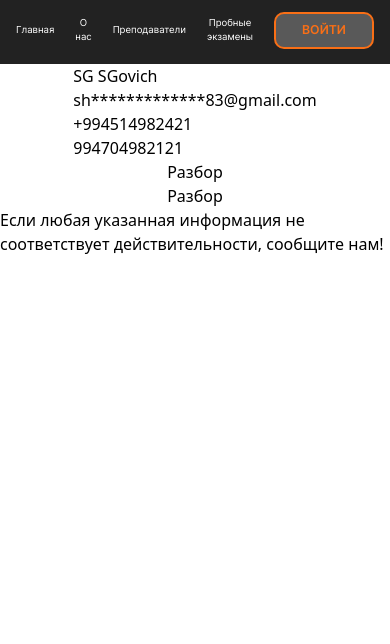
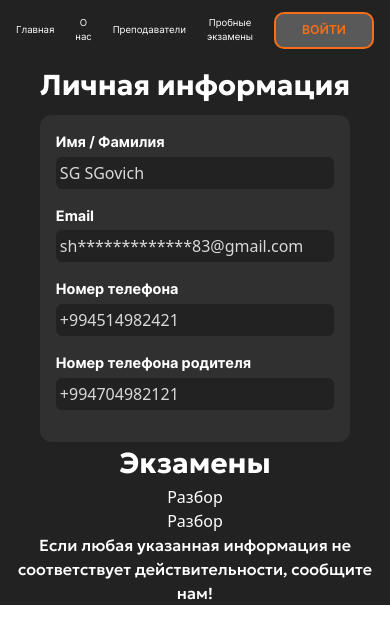
Before and after one commit to ShamkhalG/Examinds, a Vue app: page /profile in a window 390 px wide. Shown: the top 644 px of the page. Built offline with nearby package versions, Linux system fonts and the light colour scheme.

Commit message:
feat: Added mobile version of personal data section for Profile.

```diff
--- a/src/components/ProfileView.vue
+++ b/src/components/ProfileView.vue
@@ -1,41 +1,51 @@
 <template>
   <!-- TODO Restricting access to ProfileView if not logged in -->
-  <div class="flex flex-col justify-center items-center">
-    <!-- TODO Profile -->
-    <div>
-      <!-- Name and Surname -->
+  <div class="flex flex-col justify-center items-center bg-[#222222]">
+    <!-- Profile -->
+     <!-- TODO Desktop version of Profile section -->
+    <div class="">
+      <h3 class="text-white font-geologicaBold text-[1.8rem] mb-2">Личная информация</h3>
+      <div class="flex flex-col bg-[#303030] rounded-xl p-4">
+        <!-- Name and Surname -->
+        <PersonalData label="Имя / Фамилия" :value="personalData.name + ' ' + personalData.surname" />
 
-      <p>{{ personalData.name }} {{ personalData.surname }}</p>
+        <!-- Email -->
+        <PersonalData label="Email" :value="hiddenEmail" />
 
-      <!-- Email -->
-      <p>{{ hiddenEmail }}</p>
+        <!-- Phone number -->
+        <PersonalData label="Номер телефона" :value="personalData.phonenumber" />
 
-      <!-- Phone number -->
-      <p>{{ personalData.phonenumber }}</p>
-
-      <!-- Parent phone number -->
-      <p>{{ personalData.parentnumber }}</p>
+        <!-- Parent phone number -->
+        <PersonalData label="Номер телефона родителя" :value="personalData.parentnumber" />
+      </div>
     </div>
 
     <!-- TODO Exams -->
-    <div>
+    <div class="flex flex-col justify-center items-center">
+      <h3 class="text-white font-geologicaBold text-[1.8rem]">Экзамены</h3>
       <!-- TODO Message if no exams -->
       <div v-for="exam in mockExams" :key="exam.index">
-        <RouterLink :to="'/exam/' + exam.link">
+        <RouterLink :to="'/exam/' + exam.link" class="text-white">
           Разбор
         </RouterLink>
       </div>
     </div>
 
     <!-- Something wrong, write to us -->
-    <p>Если любая указанная информация не соответствует действительности, сообщите нам!</p>
+    <p class="text-white text-center font-geologicaMedium">
+      Если любая указанная информация не соответствует действительности, сообщите нам!
+    </p>
   </div>
 </template>
 
 <script>
+import PersonalData from './profile/PersonalData.vue'
 
 export default {
   name: 'ProfileView',
+  components: {
+    PersonalData
+  },
   data() {
     return {
       screenWidth: window.innerWidth,
@@ -44,7 +54,7 @@ export default {
         surname: "SGovich",
         email: "shamkhalguliyev83@gmail.com",
         phonenumber: "+994514982421",
-        parentnumber: "994704982121"
+        parentnumber: "+994704982121"
       },
       mockExams: [ // LONGTODO Defining the structure of each exam object
         {
--- /dev/null
+++ b/src/components/profile/ExamItem.vue
@@ -0,0 +1,13 @@
+<template>
+  <!-- ExamItem component -->
+  <div class="flex flex-col">
+
+  </div>
+</template>
+
+<script>
+export default {
+  name: 'ExamItem',
+  props: ['label', 'value'],
+}
+</script>
--- a/src/components/profile/PersonalData.vue
+++ b/src/components/profile/PersonalData.vue
@@ -1,16 +1,17 @@
 <template>
-  <!-- TODO PersonalData component -->
-  <div>
+  <!-- PersonalData component -->
+  <div class="flex flex-col">
     <!-- Label -->
-    <p></p>
+    <p class="text-white text-[0.9rem] font-interBold mb-1"> {{ $props.label }} </p>
 
-    <!-- Property -->
-    <p></p>
+    <!-- Value -->
+    <p class="text-[#D9D9D9] bg-[#222222] rounded-md mb-4 py-1 pl-1"> {{ $props.value }} </p>
   </div>
 </template>
 
 <script>
 export default {
-  name: 'PersonalData'
+  name: 'PersonalData',
+  props: ['label', 'value'],
 }
 </script>
```
